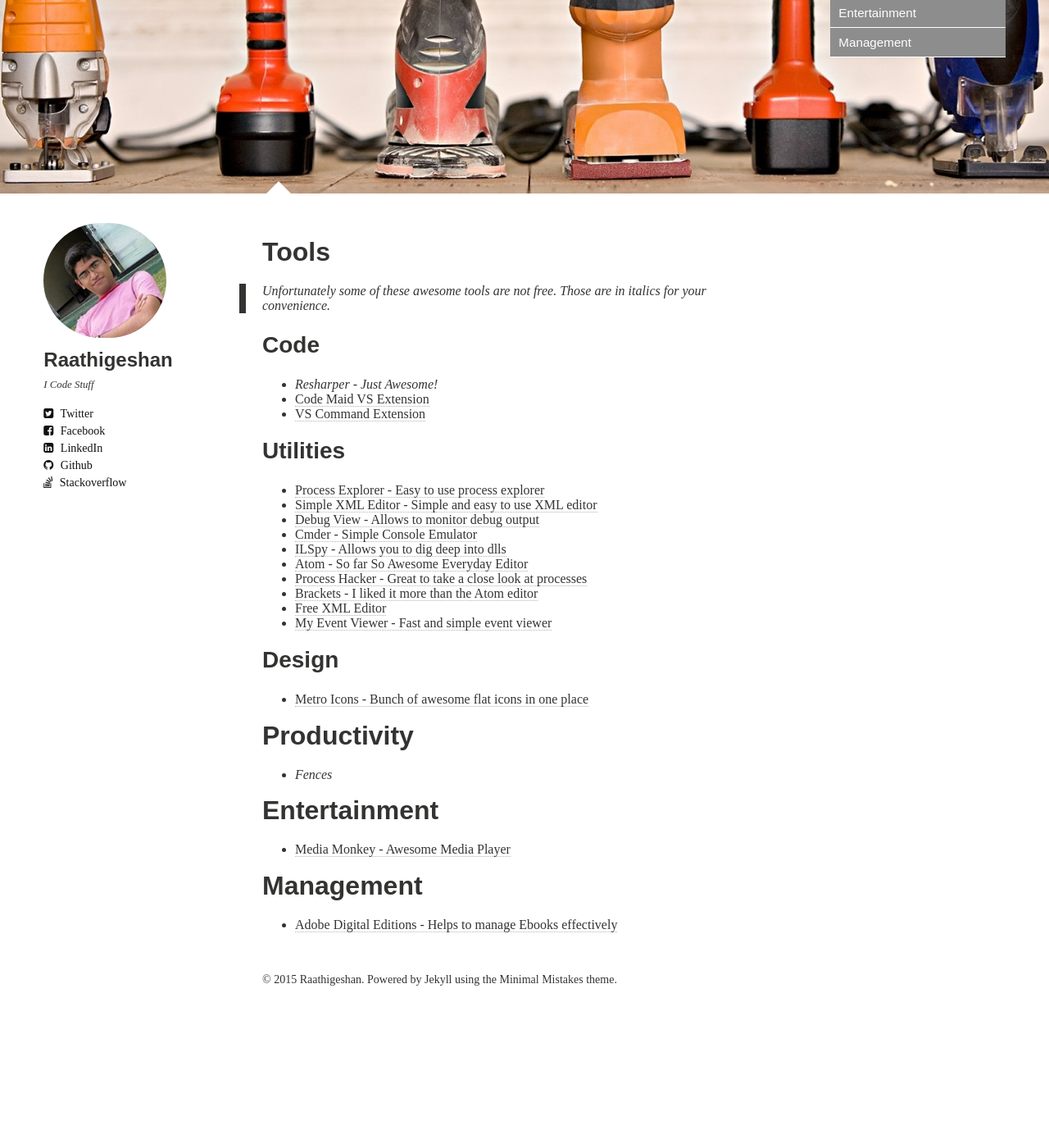
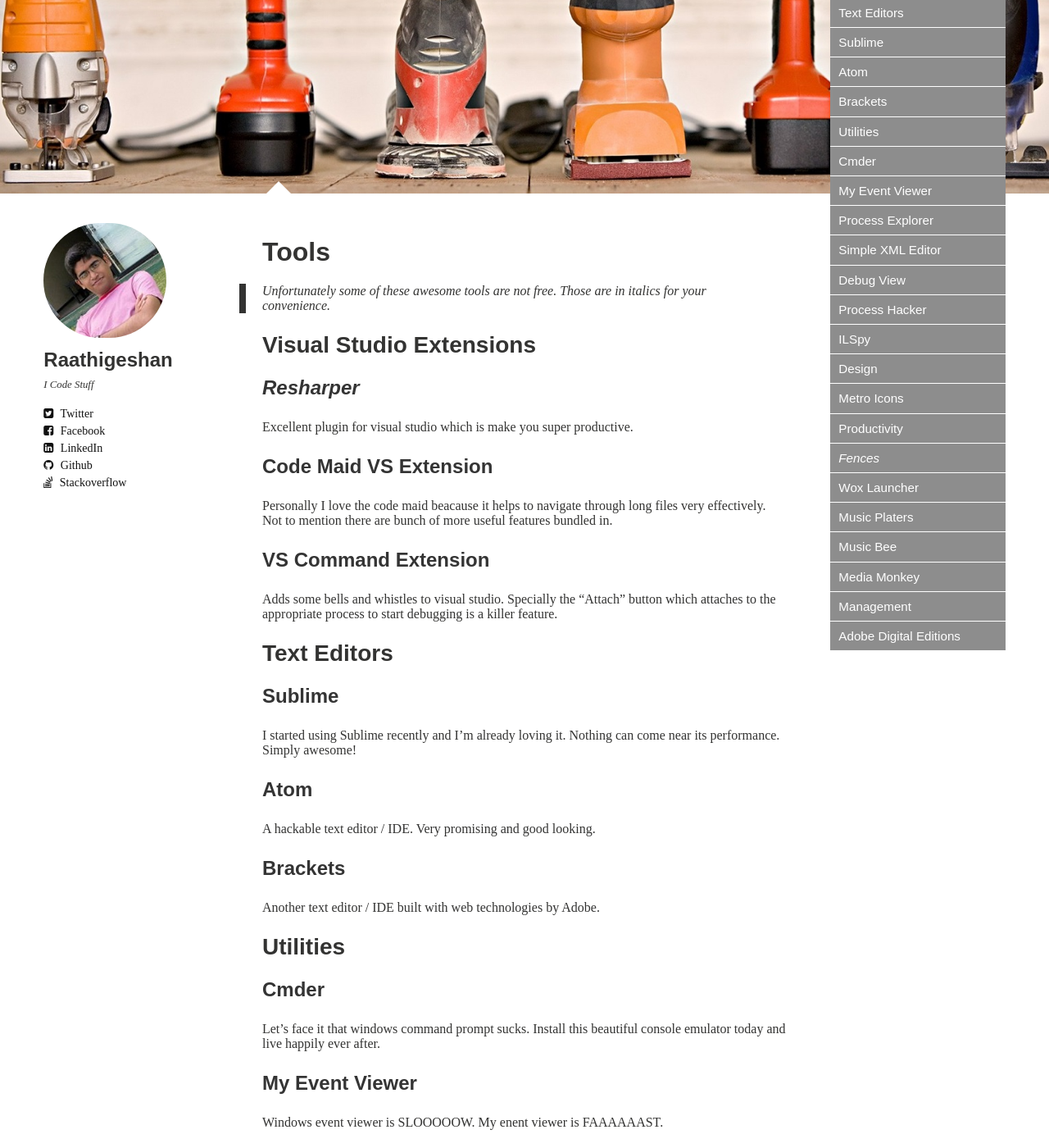
Before and after one commit to Raathigesh/Raathigesh.github.io, a Jekyll site: the page built from tools/index.md, in a window 1280 px wide and 1400 px high, scrolled down 260 px. Shown: the whole window at 82% size. Built offline with Jekyll 4.4.1, drawn with Linux system fonts in a browser that asks for light colours; nearby versions of some CDN libraries; some web fonts are replaced; before the commit the page ends 1511 px from its top, so only the background shows below that; some of the changed text lies outside the part shown.

Commit message:
Updating Tools post.

```diff
--- a/tools/index.md
+++ b/tools/index.md
@@ -20,31 +22,66 @@
 
 > Unfortunately some of these awesome tools are not free. Those are in italics for your convenience.
 
-##Code
-- *[Resharper - Just Awesome!](http://www.jetbrains.com/resharper/)*
-- [Code Maid VS Extension](http://www.codemaid.net/)
-- [VS Command Extension](http://vscommands.squaredinfinity.com/)
+##Visual Studio Extensions
+### _[Resharper](http://www.jetbrains.com/resharper/)_
+Excellent plugin for visual studio which is make you super productive.
+
+###[Code Maid VS Extension](http://www.codemaid.net/)
+Personally I love the code maid beacause it helps to navigate through long files very effectively. Not to mention there are bunch of more useful features bundled in.
+
+###[VS Command Extension](http://vscommands.squaredinfinity.com/)
+Adds some bells and whistles to visual studio. Specially the "Attach" button which attaches to the appropriate process to start debugging is a killer feature.
+
+##Text Editors
+###[Sublime](http://www.sublimetext.com/)
+I started using Sublime recently and I'm already loving it. Nothing can come near its performance. Simply awesome!
+
+###[Atom](http://atom.io/)
+A hackable text editor / IDE. Very promising and good looking.
+
+###[Brackets](http://brackets.io/?lang=en)
+Another text editor / IDE built with web technologies by Adobe.
 
 ##Utilities
-- [Process Explorer - Easy to use process explorer](http://technet.microsoft.com/en-us/sysinternals/bb896653.aspx)
-- [Simple XML Editor - Simple and easy to use XML editor](http://www.firstobject.com/dn_editor.htm)
-- [Debug View - Allows to monitor debug output](http://technet.microsoft.com/en-us/sysinternals/bb896647.aspx)
-- [Cmder - Simple Console Emulator](http://bliker.github.io/cmder/)
-- [ILSpy - Allows you to dig deep into dlls](http://ilspy.net/)
-- [Atom - So far So Awesome Everyday Editor](http://atom.io/)
-- [Process Hacker - Great to take a close look at processes](http://processhacker.sourceforge.net/)
-- [Brackets - I liked it more than the Atom editor](http://brackets.io/?lang=en)
-- [Free XML Editor](http://www.firstobject.com/dn_editor.htm)
-- [My Event Viewer - Fast and simple event viewer](http://www.nirsoft.net/utils/my_event_viewer.html)
+###[Cmder](http://bliker.github.io/cmder/)
+Let's face it that windows command prompt sucks. Install this beautiful console emulator today and live happily ever after.
+
+###[My Event Viewer](http://www.nirsoft.net/utils/my_event_viewer.html)
+Windows event viewer is SLOOOOOW. My enent viewer is FAAAAAAST.
+
+###[Process Explorer](http://technet.microsoft.com/en-us/sysinternals/bb896653.aspx)
+Helps to take a closer look into processes.
+
+###[Simple XML Editor](http://www.firstobject.com/dn_editor.htm)
+If all you want to do is just to format xml and analyze the strucure, this tool is just for you.
+
+###[Debug View](http://technet.microsoft.com/en-us/sysinternals/bb896647.aspx)
+Monitor debug outputs various applications.
+
+###[Process Hacker](http://processhacker.sourceforge.net/)
+Helps to inspect processes and helpful to debug memory leaks.
+
+###[ILSpy](http://ilspy.net/)
+Free and portable decompiler.
 
 ##Design
-- [Metro Icons - Bunch of awesome flat icons in one place](http://www.syncfusion.com/downloads/metrostudio)
+###[Metro Icons](http://www.syncfusion.com/downloads/metrostudio)
+If you are a fan of flat design and you need some cool looking flat icons, Metro studio is there just for that.
 
-#Productivity
-- *[Fences](http://www.stardock.com/products/fences/)*
+##Productivity
+###_[Fences](http://www.stardock.com/products/fences/)_
+Organize your desktop icons into separate compartments.
 
-#Entertainment
-- [Media Monkey - Awesome Media Player](http://www.mediamonkey.com/)
+###[Wox Launcher](https://www.getwox.com/)
+A minimal launcher. Try and see your self.
 
-#Management
-- [Adobe Digital Editions - Helps to manage Ebooks effectively](http://www.adobe.com/solutions/ebook/digital-editions.html)
+##Music Platers
+###[Music Bee](http://getmusicbee.com/)
+Fast, Leight weight, Theme support, Great set of features! Just install it.
+
+###[Media Monkey](http://www.mediamonkey.com/)
+Similar to Music Bee but bit heavy. I switched to Music Bee from Media Money. But still a great player.
+
+##Management
+###[Adobe Digital Editions](http://www.adobe.com/solutions/ebook/digital-editions.html)
+Collect all your ebooks under one tool and manage it like a pro.
```
Also changed, not shown: other parts of tools/index.md (+4 -2 lines).
